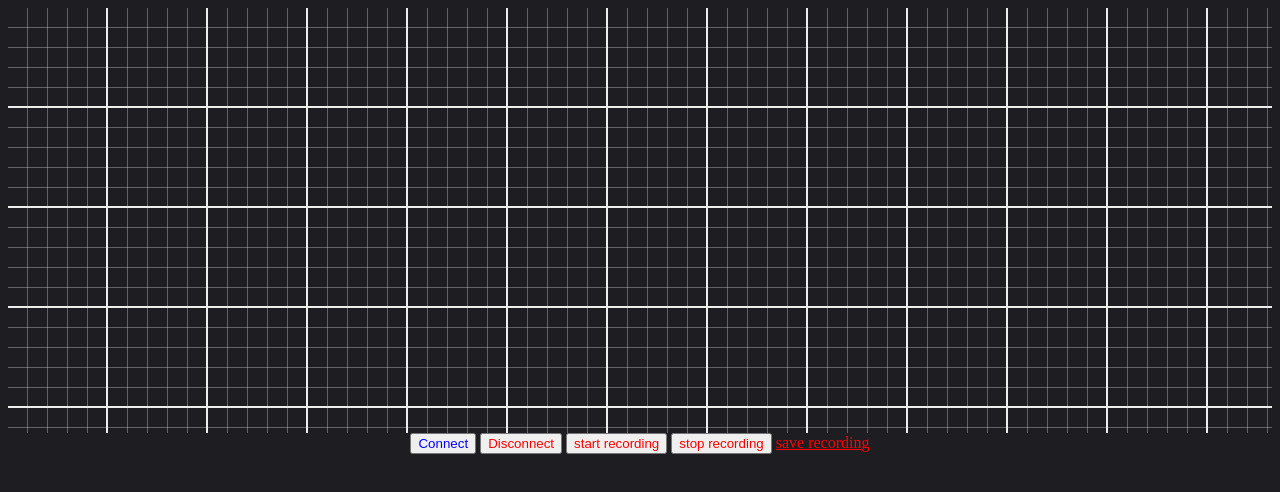
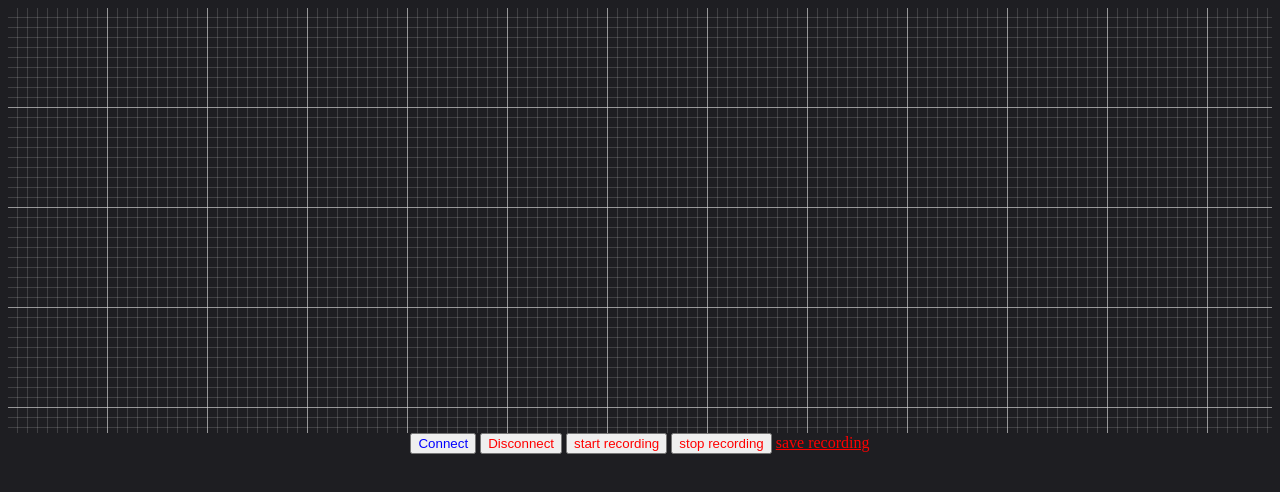
Before and after one commit to shenberg/openbci-plot, a website built with webpack: page src/index.html in a window 1280 px wide. Built offline with nearby package versions, Linux system fonts and the light colour scheme.

Commit message:
better grid

```diff
--- a/src/style.css
+++ b/src/style.css
@@ -25,12 +25,12 @@ body {
 	margin-left: auto;
 	margin-right: auto;
 	text-align: center;
-    background-size: 100px 100px, 100px 100px, 20px 20px, 20px 20px;
-	background-position: -2px -2px, -2px -2px, -1px -1px, -1px -1px;
-	background-image: linear-gradient(#eee 2px, transparent 2px),
-                  linear-gradient(to right, #eee 2px, transparent 2px),
-                  linear-gradient(rgba(255,255,255,.3) 1px, transparent 1px),
-                  linear-gradient(to right, rgba(255,255,255,.3) 1px, transparent 1px);
+	background-size: 100px 100px, 100px 100px, 10px 10px, 10px 10px;
+	background-position: -1px -1px, -1px -1px, -1px -1px, -1px -1px;
+	background-image: linear-gradient(#eee 0px, transparent 1px),
+                  linear-gradient(to right, #eee 0px, transparent 1px),
+                  linear-gradient(rgba(255,255,255,.3) 0px, transparent 1px),
+                  linear-gradient(to right, rgba(255,255,255,.3) 0px, transparent 1px);
 }
 
 #button-container {
```
